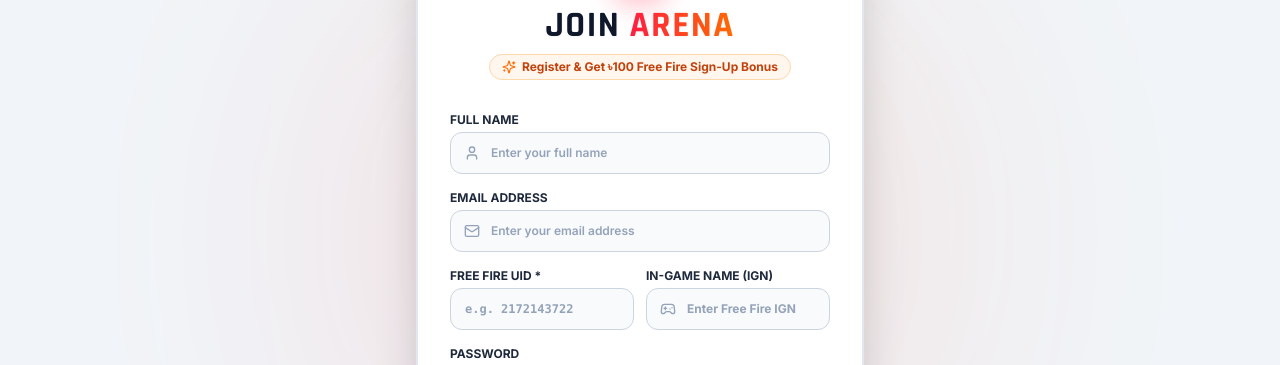
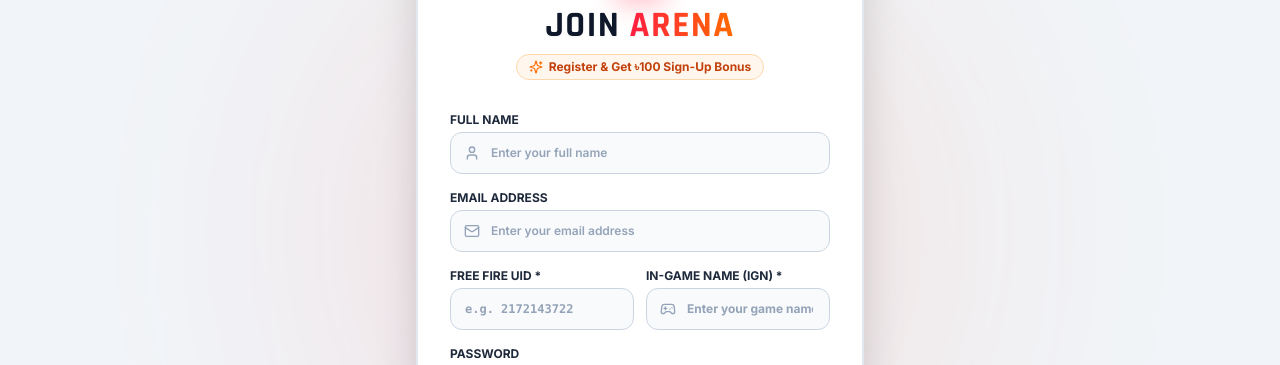
Before and after one commit to brkesportsorganisation-sys/BRK-Esports, a Next.js app: page /register in a window 1280 px wide. Shown: the part 238-603 px from the top of the page. Built offline with nearby package versions, Linux system fonts and the light colour scheme; no server answers; the database is empty.

Commit message:
fix: streamline Free Fire UID and IGN registration input for direct accuracy

```diff
--- a/app/(auth)/register/page.tsx
+++ b/app/(auth)/register/page.tsx
@@ -4,7 +4,7 @@
 import Link from 'next/link';
 import { useRouter, useSearchParams } from 'next/navigation';
 import { Suspense } from 'react';
-import { Flame, Lock, Mail, User as UserIcon, Gamepad2, ArrowRight, Loader2, CheckCircle2, Sparkles, AlertCircle } from 'lucide-react';
+import { Flame, Lock, Mail, User as UserIcon, Gamepad2, ArrowRight, Loader2, CheckCircle2, Sparkles, RefreshCw } from 'lucide-react';
 import Navbar from '@/components/ui/Navbar';
 import Footer from '@/components/ui/Footer';
 import { db } from '@/lib/db';
@@ -22,19 +22,14 @@
   const [loading, setLoading] = useState(false);
   const [errorMsg, setErrorMsg] = useState('');
 
-  // Real-time UID Auto IGN Fetch State
+  // UID Auto IGN Fetch State
   const [isFetchingIgn, setIsFetchingIgn] = useState(false);
   const [ignFetchedSuccess, setIgnFetchedSuccess] = useState(false);
 
-  // Debounced Free Fire UID to IGN Auto-Lookup
-  useEffect(() => {
-    const cleanUid = ffUid.trim();
-    if (cleanUid.length < 8) {
-      setIgnFetchedSuccess(false);
-      return;
-    }
+  const fetchIgnFromUid = async (uidToFetch: string) => {
+    const cleanUid = uidToFetch.trim();
+    if (cleanUid.length < 8) return;
 
-    const timer = setTimeout(async () => {
     setIsFetchingIgn(true);
     try {
       const res = await fetch(`/api/freefire/lookup?uid=${encodeURIComponent(cleanUid)}`);
@@ -47,16 +42,12 @@
           setIgnFetchedSuccess(false);
         }
       }
-      } catch (err) {
-        console.warn('Auto IGN lookup error:', err);
+    } catch {
       setIgnFetchedSuccess(false);
     } finally {
       setIsFetchingIgn(false);
     }
-    }, 600);
-
-    return () => clearTimeout(timer);
-  }, [ffUid]);
+  };
 
   const handleRegister = async (e: React.FormEvent) => {
     e.preventDefault();
@@ -114,7 +105,7 @@
 
             <div className="inline-flex items-center gap-1.5 px-3 py-1 rounded-full bg-orange-50 border border-orange-200 text-xs font-bold text-orange-700">
               <Sparkles className="w-3.5 h-3.5 text-brand-orange" />
-              <span>Register & Get ৳100 Free Fire Sign-Up Bonus</span>
+              <span>Register & Get ৳100 Sign-Up Bonus</span>
             </div>
           </div>
 
@@ -158,7 +149,7 @@
               </div>
             </div>
 
-            {/* Free Fire UID & Automatic IGN Box */}
+            {/* Free Fire UID & IGN Fields */}
             <div className="grid grid-cols-1 sm:grid-cols-2 gap-3">
               <div>
                 <label className="text-xs font-bold text-slate-800 uppercase block mb-1">
@@ -168,25 +159,25 @@
                   <input
                     type="text"
                     value={ffUid}
-                    onChange={(e) => setFfUid(e.target.value)}
+                    onChange={(e) => {
+                      setFfUid(e.target.value);
+                      if (e.target.value.length >= 8) {
+                        fetchIgnFromUid(e.target.value);
+                      }
+                    }}
                     placeholder="e.g. 2172143722"
                     required
-                    className="w-full bg-slate-50 border border-slate-300 rounded-xl px-3.5 py-3 text-xs text-slate-900 placeholder-slate-400 focus:outline-none focus:border-brand-cyan focus:bg-white transition-all font-mono font-bold"
+                    className="w-full bg-slate-50 border border-slate-300 rounded-xl px-3.5 py-3 text-xs text-slate-900 placeholder-slate-400 focus:outline-none focus:border-brand-orange focus:bg-white transition-all font-mono font-bold"
                   />
-                  {isFetchingIgn && (
-                    <div className="absolute right-2.5 top-1/2 -translate-y-1/2">
-                      <Loader2 className="w-3.5 h-3.5 animate-spin text-brand-orange" />
-                    </div>
-                  )}
                 </div>
               </div>
 
               <div>
                 <div className="flex items-center justify-between mb-1">
-                  <label className="text-xs font-bold text-slate-800 uppercase">In-Game Name (IGN)</label>
+                  <label className="text-xs font-bold text-slate-800 uppercase">In-Game Name (IGN) *</label>
                   {ignFetchedSuccess && (
                     <span className="text-[9px] font-bold text-emerald-600 flex items-center gap-0.5 font-mono">
-                      <CheckCircle2 className="w-2.5 h-2.5 text-emerald-600" /> FF Verified
+                      <CheckCircle2 className="w-2.5 h-2.5 text-emerald-600" /> Verified
                     </span>
                   )}
                 </div>
@@ -199,12 +190,15 @@
                       setIgn(e.target.value);
                       setIgnFetchedSuccess(false);
                     }}
-                    placeholder={isFetchingIgn ? "Fetching from Garena..." : "Enter Free Fire IGN"}
+                    placeholder={isFetchingIgn ? "Fetching from Garena..." : "Enter your game name"}
                     required
-                    className={`w-full border rounded-xl pl-10 pr-4 py-3 text-xs text-slate-900 placeholder-slate-400 focus:outline-none transition-all font-bold ${
-                      ignFetchedSuccess ? 'bg-emerald-50/70 border-emerald-500 text-emerald-950 font-black shadow-sm' : 'bg-slate-50 border-slate-300 focus:border-brand-orange focus:bg-white'
-                    }`}
+                    className="w-full bg-slate-50 border border-slate-300 rounded-xl pl-10 pr-4 py-3 text-xs text-slate-900 placeholder-slate-400 focus:outline-none focus:border-brand-orange focus:bg-white transition-all font-bold"
                   />
+                  {isFetchingIgn && (
+                    <div className="absolute right-2.5 top-1/2 -translate-y-1/2">
+                      <Loader2 className="w-3.5 h-3.5 animate-spin text-brand-orange" />
+                    </div>
+                  )}
                 </div>
               </div>
             </div>
```
Lines whose indentation alone changed are shown as unchanged.
